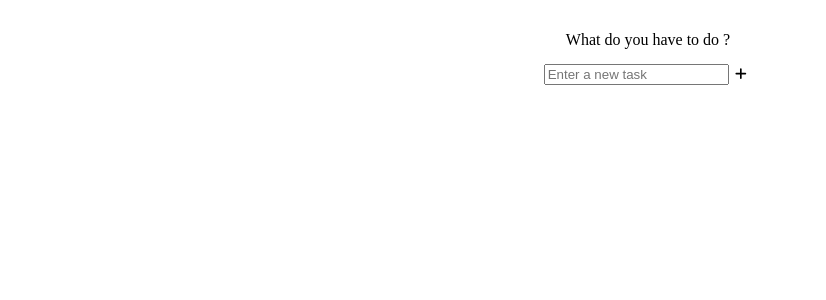
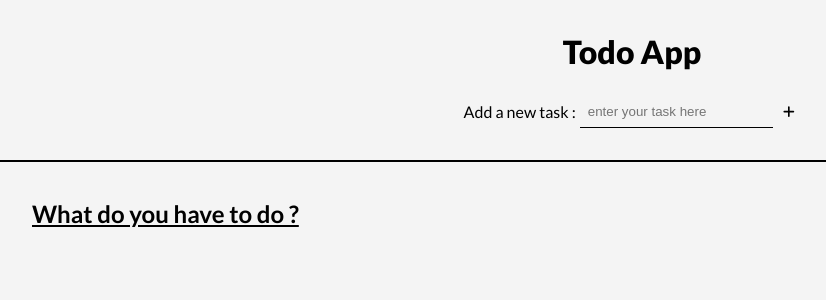
Before and after one commit to casl0x/todolist, a React (Vite) app: page / in a window 1280 px wide. Shown: the top 300 px of the page, without its empty margins (8-834 px from the left). Built offline with nearby package versions, Linux system fonts and the light colour scheme.

Commit message:
design minimal ok

```diff
--- a/src/scripts/App.jsx
+++ b/src/scripts/App.jsx
@@ -40,10 +40,11 @@ export default function TodoList() {
         <TaskProvider value={{ tasks, addTask, updateTask, deleteTask, toggleComplete }}>
             <div>
                 <div className="header">
-                    <h1 className="title">What do you have to do ?</h1>
+                    <h1 className="title">Todo App</h1>
                     <TaskForm />
                 </div>
                 <div className="tasklist">
+                    <h2 className="subtitle">What do you have to do ?</h2>
                     {tasks.map((task) => (
                         <div key={task.id}>
                             <Task task={task}/>
--- a/src/scripts/components/AddTask.jsx
+++ b/src/scripts/components/AddTask.jsx
@@ -19,17 +19,21 @@ export default function TaskForm() {
             className="form"
             onSubmit={add}
         >
+            <label htmlFor="add">Add a new task :</label>
             <input
                 type="text"
+                id="add"
+                name="add task"
                 className="input"
                 value={task}
                 onChange={e => setTask(e.target.value)}
-                placeholder="Enter a new task"
+                placeholder="enter your task here"
             />
             <button
                 type="submit"
-                className="btn btn-add"
-            ><FontAwesomeIcon icon={faPlus} style={{color: "#000000",}} /></button>
+                className="btn btn-add" >
+                <FontAwesomeIcon icon={faPlus} className="btn-add-icon" />
+            </button>
         </form>
     );
 }
--- a/src/scripts/components/TaskList.jsx
+++ b/src/scripts/components/TaskList.jsx
@@ -22,7 +22,7 @@ export default function Task ({task}) {
         taskContent = (
             <input
                 type="text"
-                className="edit"
+                className="editing"
                 value={msg}
                 onChange={(e) => setMsg(e.target.value)}
             />
@@ -31,20 +31,24 @@ export default function Task ({task}) {
     } else {
         taskContent = (
             <>
-                <p className={`task-content ${task.completed ? "done" : ""}`}>{msg}</p>
+                <p className={`text ${task.completed ? "done" : ""}`}>{msg}</p>
             </>
         );
     }
 
     return (
-        <div className= 'task' >
+        <div className={`task ${task.completed ? "task-done" : ""}`} >
+            <div className="content">
                 <input
                     type="checkbox"
+                    name="check task"
                     className="check"
                     checked={task.completed}
                     onChange={toggleCompleted}
                 />
                 {taskContent}
+            </div>
+            <div>
                 <button
                     className="btn btn-edit"
                     onClick={() => {
@@ -57,14 +61,16 @@ export default function Task ({task}) {
                     }}
                     disabled={task.completed}
                 >
-                {editing ? <FontAwesomeIcon icon={faSquareCheck} style={{color: "#000000",}} /> : <FontAwesomeIcon icon={faPenToSquare} style={{color: "#000000",}} />}
+                    {editing ? <FontAwesomeIcon icon={faSquareCheck} className="btn-edit-done" /> : <FontAwesomeIcon icon={faPenToSquare} className="btn-edit-editing" />}
                 </button>
                 <button
                     className="btn btn-delete"
                     onClick={() => deleteTask(task.id)}
                 >
-                <FontAwesomeIcon icon={faTrashCan} style={{color: "#000000",}} />
+                    <FontAwesomeIcon icon={faTrashCan} className="btn-delete-icon" />
                 </button>
+            </div>
+
         </div>
     )
 }
--- a/src/styles/components/_button.scss
+++ b/src/styles/components/_button.scss
@@ -1,4 +1,17 @@
 .btn {
     background: transparent;
     border: none;
+    cursor: pointer;
+    &-add {
+       &-icon{
+        &:hover{
+            color: $task-done;
+        }
+       }
+    }
+    &-edit {
+        &:disabled {
+        display: none;
+        }
+    }
 }
--- /dev/null
+++ b/src/styles/components/_form.scss
@@ -0,0 +1,17 @@
+.form {
+    margin: 1rem;
+    display: flex;
+    flex-direction: row;
+    gap: 0.25rem;
+    align-items: center;
+}
+
+.input {
+    border: none;
+    border-bottom: 1px solid black;
+    background-color: transparent;
+    padding: 0.5rem;
+    &:focus{
+        outline: none;
+    }
+}
--- a/src/styles/components/_header.scss
+++ b/src/styles/components/_header.scss
@@ -3,8 +3,16 @@
     flex-direction: column;
     justify-content: center;
     align-items: center;
-  }
 
-  .title {
     padding: 1rem;
-  }
+    border-bottom: 2px solid black;
+    margin-bottom: 5vh;
+}
+
+.title {
+    padding: 0.75rem;
+    font: {
+        weight: 900;
+        size: 2rem;
+    }
+}
--- a/src/styles/components/_task.scss
+++ b/src/styles/components/_task.scss
@@ -1,10 +1,38 @@
+.tasklist {
+    display: flex;
+    flex-direction: column;
+    gap: 1rem;
+    margin-left: 2rem;
+}
+.subtitle {
+    font: {
+        weight: 600;
+        size: 1.5rem;
+    }
+    text-decoration: underline;
+}
+
 .task {
-    background-color: aqua;
-    margin-top: 5vh;
     padding: 0.5rem;
-    width: 80%;
+    width: 90%;
     display: flex;
     justify-content: space-between;
     border: 1px solid black;
     border-radius: 8px;
+    &-done{
+        background-color: $task-done;
+    }
 }
+
+.content {
+    display: flex;
+    flex-direction: row;
+    gap: 0.5rem;
+    font: {
+        size: 1rem
+    }
+}
+
+.done {
+    text-decoration: line-through;
+}
--- a/src/styles/main.css
+++ b/src/styles/main.css
@@ -1,3 +1,4 @@
+@import url("https://fonts.googleapis.com/css2?family=Lato:ital,wght@0,100;0,300;0,400;0,700;0,900;1,100;1,300;1,400;1,700;1,900&display=swap");
 html, body, div, span, applet, object, iframe,
 h1, h2, h3, h4, h5, h6, p, blockquote, pre,
 a, abbr, acronym, address, big, cite, code,
@@ -48,34 +49,94 @@ table {
   border-spacing: 0;
 }
 
-#root {
-  margin: 1rem;
-  width: 100vw;
-}
-
 .header {
   display: flex;
   flex-direction: column;
   justify-content: center;
   align-items: center;
+  padding: 1rem;
+  border-bottom: 2px solid black;
+  margin-bottom: 5vh;
 }
 
 .title {
-  padding: 1rem;
+  padding: 0.75rem;
+  font-weight: 900;
+  font-size: 2rem;
+}
+
+.form {
+  margin: 1rem;
+  display: flex;
+  flex-direction: row;
+  gap: 0.25rem;
+  align-items: center;
+}
+
+.input {
+  border: none;
+  border-bottom: 1px solid black;
+  background-color: transparent;
+  padding: 0.5rem;
+}
+.input:focus {
+  outline: none;
 }
 
 .btn {
   background: transparent;
   border: none;
+  cursor: pointer;
+}
+.btn-add-icon:hover {
+  color: #bada55;
+}
+.btn-edit:disabled {
+  display: none;
+}
+
+.tasklist {
+  display: flex;
+  flex-direction: column;
+  gap: 1rem;
+  margin-left: 2rem;
+}
+
+.subtitle {
+  font-weight: 600;
+  font-size: 1.5rem;
+  text-decoration: underline;
 }
 
 .task {
-  background-color: aqua;
-  margin-top: 5vh;
   padding: 0.5rem;
-  width: 80%;
+  width: 90%;
   display: flex;
   justify-content: space-between;
   border: 1px solid black;
   border-radius: 8px;
+}
+.task-done {
+  background-color: #bada55;
+}
+
+.content {
+  display: flex;
+  flex-direction: row;
+  gap: 0.5rem;
+  font-size: 1rem;
+}
+
+.done {
+  text-decoration: line-through;
+}
+
+body {
+  font-family: "Lato", sans-serif;
+  font-weight: 400;
+  background-color: #f4f4f4;
+}
+
+#root {
+  margin: 0.5rem;
 }/*# sourceMappingURL=main.css.map */
--- a/src/styles/main.scss
+++ b/src/styles/main.scss
@@ -1,12 +1,19 @@
 @import './utils/reset';
 @import './utils/variables';
 
-#root {
-    margin: 1rem;
-    width: 100vw;
+@import './components/header';
+@import './components/form';
+@import './components/button';
+@import './components/task';
+
+body {
+    font: {
+        family: $font;
+        weight: 400;
+    }
+    background-color: $background;
 }
 
-@import './components/header';
-@import './components/button';
-
-@import './components/task';
+#root {
+    margin: 0.5rem;
+}
--- a/src/styles/utils/_variables.scss
+++ b/src/styles/utils/_variables.scss
@@ -0,0 +1,8 @@
+// color
+$background: #f4f4f4;
+$task-done: #bada55;
+
+// font
+@import url('https://fonts.googleapis.com/css2?family=Lato:ital,wght@0,100;0,300;0,400;0,700;0,900;1,100;1,300;1,400;1,700;1,900&display=swap');
+
+$font: "Lato", sans-serif;
```
Also changed, not shown: 1 other file (tests, documents, lock files or other folders). Lines whose indentation alone changed are shown as unchanged.
